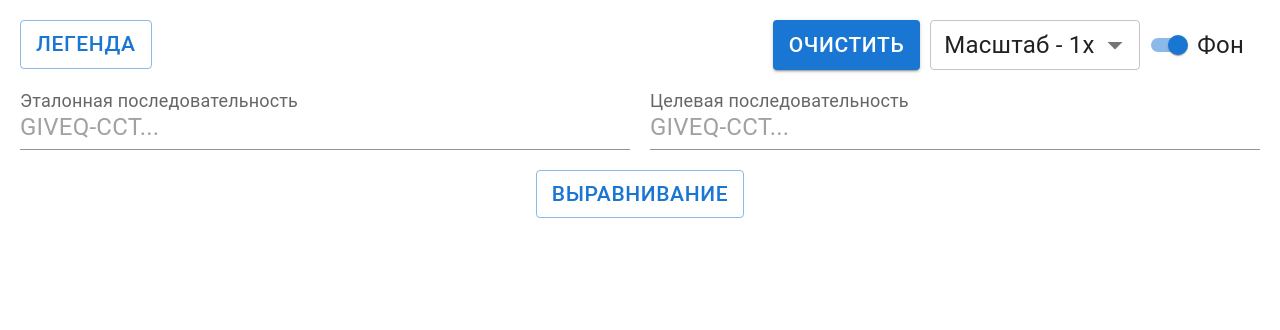
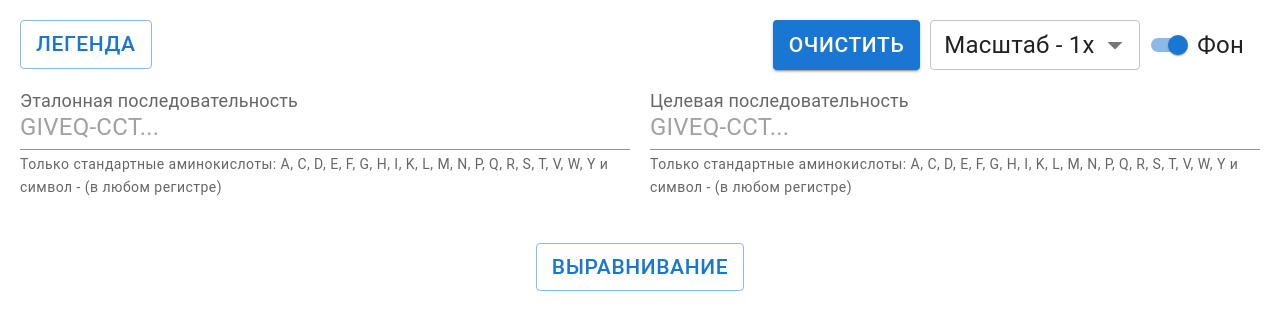
Before and after one commit to AndreiReznikov/amino, a React (Create React App) app: page / in a window 1280 px wide. Shown: the top 330 px of the page. Built offline with nearby package versions, Linux system fonts and the light colour scheme; the HTML template or start-up script is replaced by a standard one.

Commit message:
added default inputs text

```diff
--- a/src/components/SequenceInputFields/SequenceInputFields.tsx
+++ b/src/components/SequenceInputFields/SequenceInputFields.tsx
@@ -15,13 +15,17 @@ type SequenceInputFieldsProps = {
     variant?: string;
     label?: string;
     helperTextFontSize?: string;
+    helperTextMinHeight?: string;
     placeholder?: string;
     required?: string;
     message?: string;
+    defaultMessage?: string;
   }[];
 };
 
-export const SequenceInputFields: React.FC<SequenceInputFieldsProps> = ({ fields }) => {
+export const SequenceInputFields: React.FC<SequenceInputFieldsProps> = ({
+  fields,
+}) => {
   const {
     register,
     formState: { errors },
@@ -44,11 +48,17 @@ export const SequenceInputFields: React.FC<SequenceInputFieldsProps> = ({ fields
               },
             })}
             error={!!errors[field.name as keyof FormData]}
-            helperText={errors[field.name as keyof FormData]?.message}
+            helperText={
+              errors[field.name as keyof FormData]?.message ??
+              field.defaultMessage
+            }
             slotProps={{
               inputLabel: { shrink: true },
               formHelperText: {
-                style: { fontSize: field.helperTextFontSize },
+                style: {
+                  fontSize: field.helperTextFontSize,
+                  minHeight: field.helperTextMinHeight,
+                },
               },
             }}
           />
--- a/src/pages/SequencesPage/SequencesPage.constants.ts
+++ b/src/pages/SequencesPage/SequencesPage.constants.ts
@@ -47,18 +47,24 @@ export const FIELDS_OPTIONS = [
     name: "field1",
     variant: "standard",
     label: "Эталонная последовательность",
-    helperTextFontSize: "18px",
+    helperTextFontSize: "14px",
+    helperTextMinHeight: "70px",
     placeholder: "GIVEQ-CCT...",
     required: "Это поле обязательно",
     message: "Допустимы только латинские буквы аминокислот и символ -",
+    defaultMessage:
+      "Только стандартные аминокислоты: A, C, D, E, F, G, H, I, K, L, M, N, P, Q, R, S, T, V, W, Y и символ - (в любом регистре)",
   },
   {
     name: "field2",
     variant: "standard",
     label: "Целевая последовательность",
-    helperTextFontSize: "18px",
+    helperTextFontSize: "14px",
+    helperTextMinHeight: "70px",
     placeholder: "GIVEQ-CCT...",
     required: "Это поле обязательно",
     message: "Допустимы только латинские буквы аминокислот и символ -",
+    defaultMessage:
+      "Только стандартные аминокислоты: A, C, D, E, F, G, H, I, K, L, M, N, P, Q, R, S, T, V, W, Y и символ - (в любом регистре)",
   },
 ];
```
